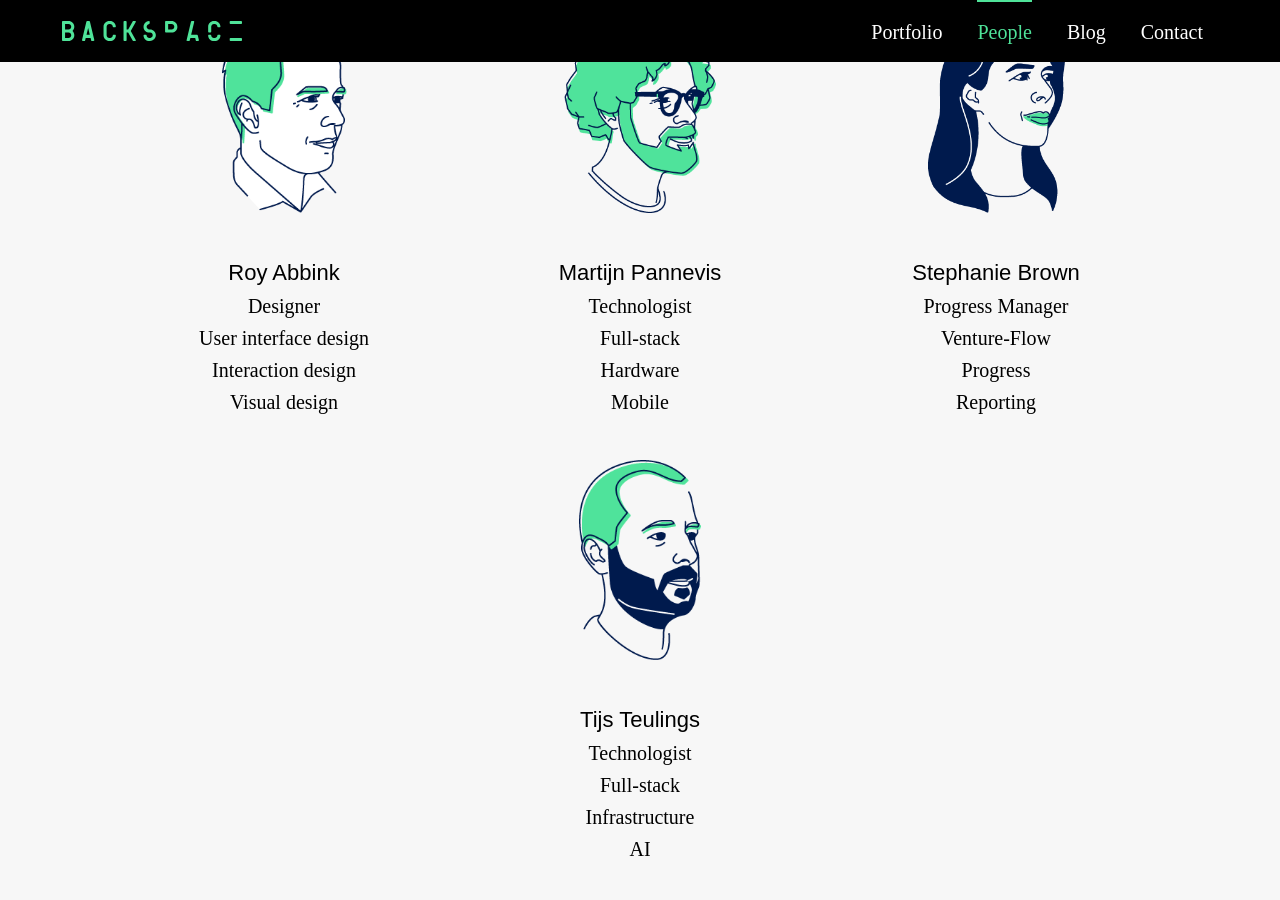
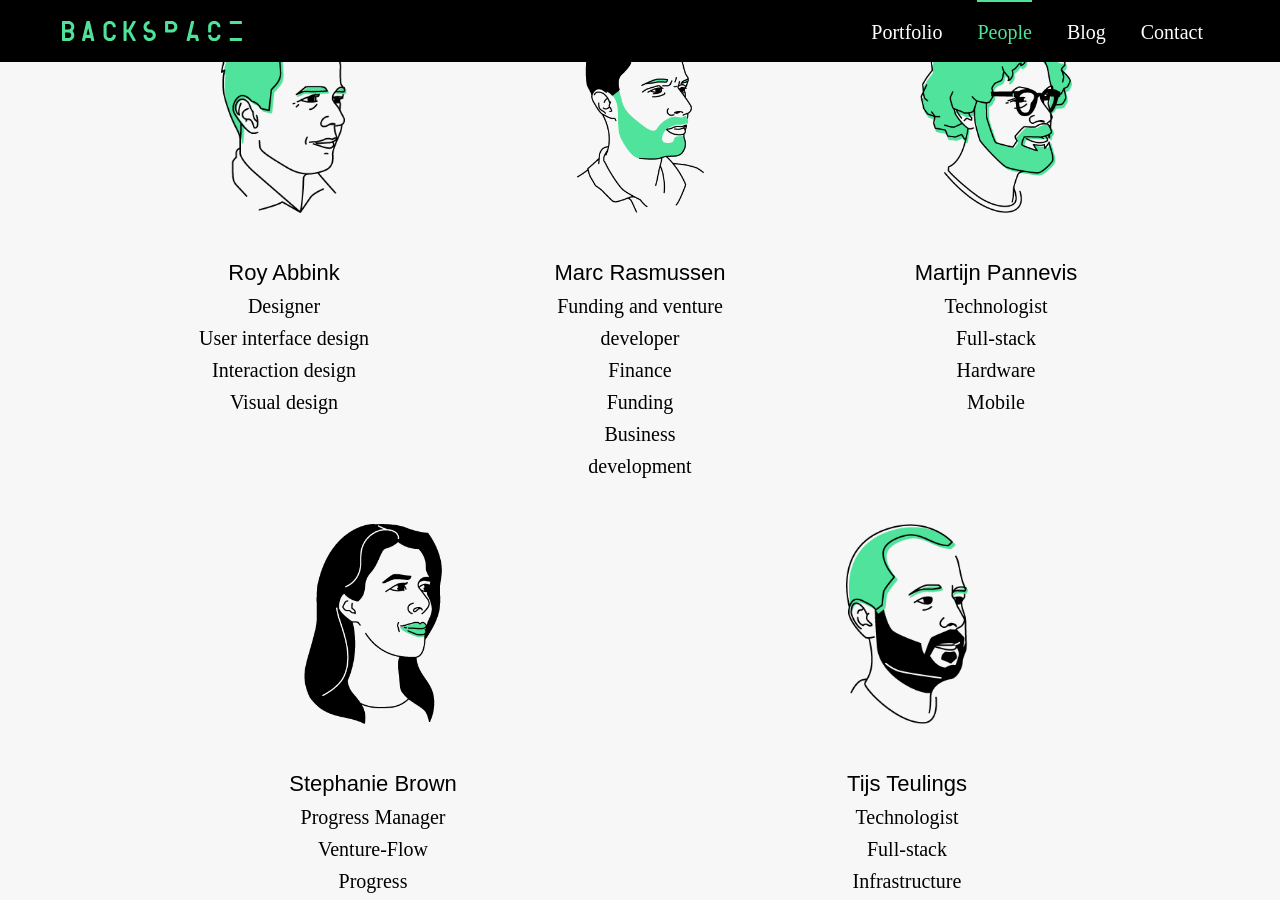
Before and after one commit to backspacehq/backspacehq.github.io, a Jekyll site: the page built from people/index.html, in a window 1280 px wide and 900 px high, scrolled down 1866 px. Built offline with Jekyll 4.4.1, drawn with Linux system fonts in a browser that asks for light colours; comment, search, counter and statistics services are not loaded.

Commit message:
all people

```diff
--- a/people/index.html
+++ b/people/index.html
@@ -125,7 +125,7 @@ layout: default
         </div>
       </div>
 
-<!--       <div class="grid-item">
+      <div class="grid-item">
         <div class="grid-item-img" style="background-image: url(/img/content/people/marc-rasmussen.png)">
           Marc Rasmussen
         </div>
@@ -138,7 +138,7 @@ layout: default
             <li>Business development</li>
           </ul>
         </div>
-      </div> -->
+      </div>
 
       <div class="grid-item">
         <div class="grid-item-img" style="background-image: url(/img/content/people/martijn-pannevis.png)">
```
Also changed, not shown: img/content/people/arnoud-haverlag.png, img/content/people/barbara-putman-cramer.png, img/content/people/daisy-buytelaar.png, img/content/people/jons-janssens.png, img/content/people/julian-burford.png, img/content/people/marc-rasmussen.png (added), img/content/people/martijn-pannevis.png, img/content/people/piotr-drozd.png, img/content/people/roy-abbink.png, img/content/people/stephanie-brown.png, img/content/people/tijs-teulings.png.
